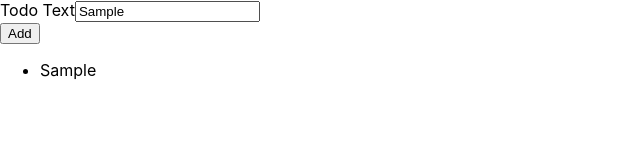
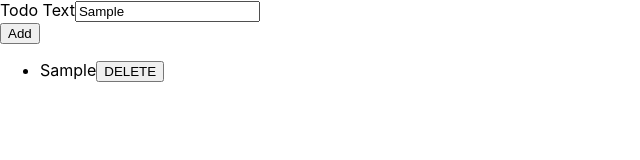
Before and after one commit to EnzoSeason/typescript-tuto, a React (Create React App) app in the folder react-ts/: page / in a window 1280 px wide. Both pictures are taken after typing "Sample" into the empty fields and a click on the button "Add". Shown: the top 160 px of the page, without its empty margins (0-640 px from the left). Built offline with nearby package versions, Linux system fonts and the light colour scheme.

Commit message:
add delete button

```diff
--- a/react-ts/src/App.tsx
+++ b/react-ts/src/App.tsx
@@ -4,24 +4,24 @@
 import TodoItem from './models/todo.model';
 
 const App: React.FC = () => {
-  // const todos = [
-  //   {id: "t1", text: "to do 1"},
-  //   {id: "t2", text: "to do 2"},
-  // ];
+
   const [todos, setTodos] = useState<TodoItem[]>([]);
 
   const todoAddHandler = (text: string) => {
-    const item = {
-      id: Math.random().toString(),
-      text: text
-    }
+    const item = new TodoItem(text);
+
     setTodos(previousItems => [...previousItems, item]);
   };
 
+  const todoDeleteHandler = (todoId: number) => {
+    setTodos(previousTodos =>
+      previousTodos.filter(todo => todo.id !== todoId));
+  }
+
   return (
     <div className="App">
-      <NewTodo onAddTodo={todoAddHandler}/>
-      <TodoList items={todos}/>
+      <NewTodo onAddTodo={todoAddHandler} />
+      <TodoList items={todos} onDeleteTodo={todoDeleteHandler}/>
     </div>
   );
 }
--- a/react-ts/src/components/TodoList.tsx
+++ b/react-ts/src/components/TodoList.tsx
@@ -1,15 +1,18 @@
 import React from 'react';
+import TodoItem from '../models/todo.model';
 
 interface TodoListProps {
-    items: {
-        id: string;
-        text: string;
-    }[];
+    items: TodoItem[];
+    onDeleteTodo: (todoId: number) => void;
 }
 
 const todoList: React.FC<TodoListProps> = props => {
     return <ul>
-        {props.items.map(todo => <li key={todo.id}>{todo.text}</li>)}
+        {props.items.map(todo =>
+            <li key={todo.id}>
+                <span>{todo.text}</span>
+                <button onClick={props.onDeleteTodo.bind(null, todo.id)}>DELETE</button>
+            </li>)}
     </ul>;
 };
 
```
